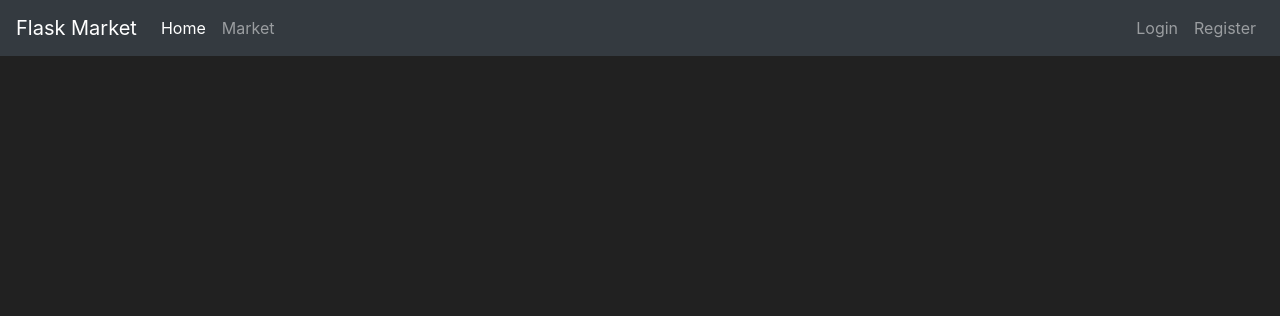
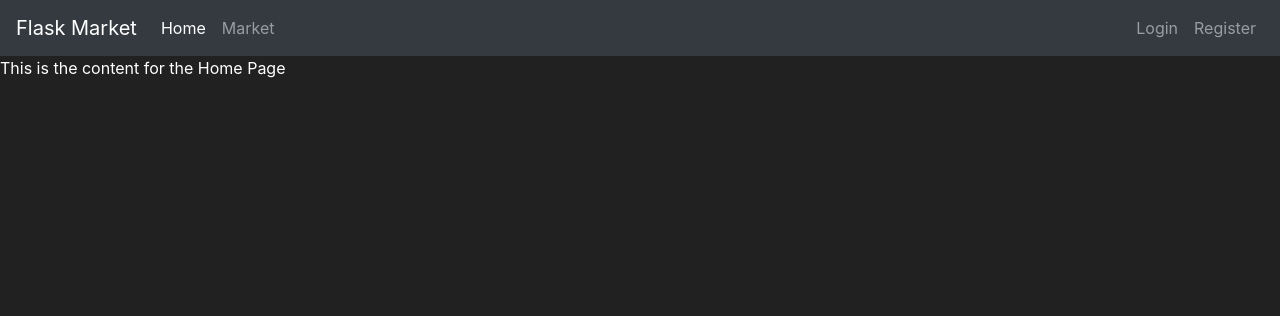
Before and after one commit to mdominguez2010/fitness-app, a Flask app: page / in a window 1280 px wide. Shown: the top 316 px of the page. Run offline with Flask 2, Linux system fonts and the light colour scheme; some libraries are stand-ins or nearby versions.

Commit message:
applying inheritance

```diff
--- a/templates/index.html
+++ b/templates/index.html
@@ -1 +1,9 @@
 {% extends 'layout.html' %}
+
+{% block title %}
+    Home Page
+{% endblock %}
+
+{% block content %}
+    This is the content for the Home Page
+{% endblock %}
```
Also changed, not shown: templates/layout.html (line endings or trailing spaces).
